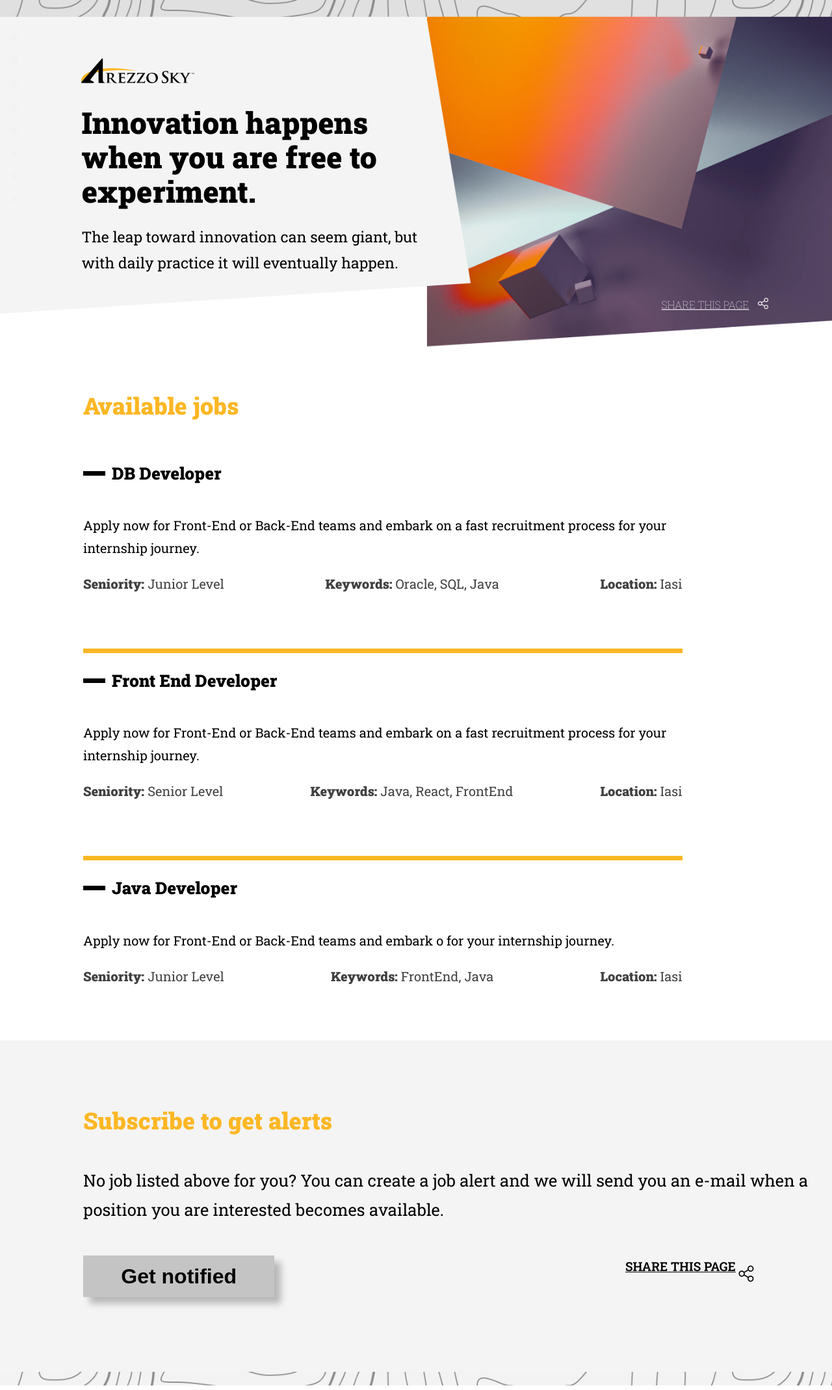
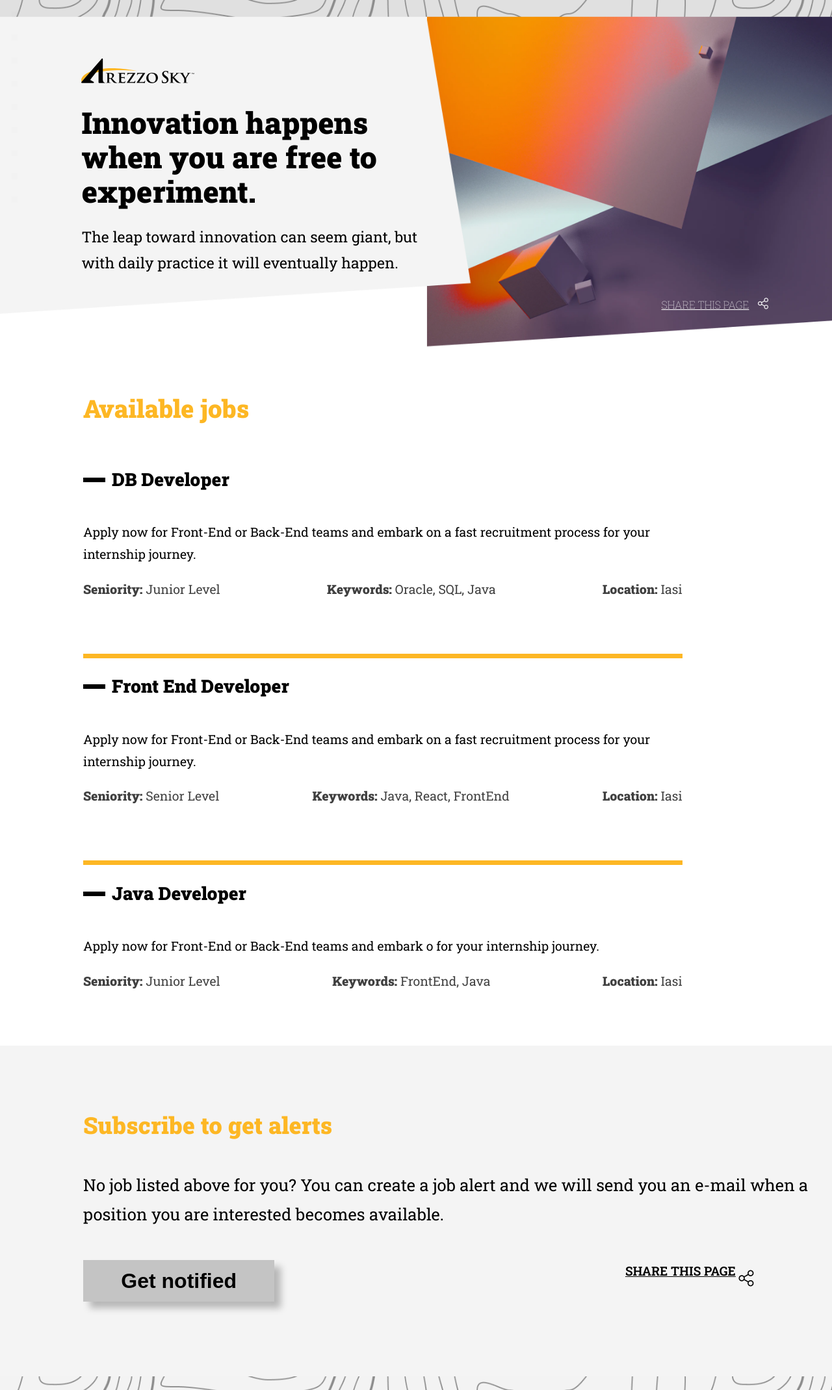
Before and after one commit to dhananjay-fe/dhananjay-fe.github.io, a Jekyll site: the page built from index.html, in a window 1280 px wide. Shown: the whole page at 65% size. Built offline with Jekyll 4.4.1, drawn with Linux system fonts in a browser that asks for light colours.

Commit message:
1st page fonts vw

```diff
--- a/assets/css/main.css
+++ b/assets/css/main.css
@@ -136,6 +136,7 @@ color: #FFFFFF;
 #job-lst-txt{
 font-weight: 900;
 font-size: 36px;
+font-size: 3vw;
 line-height: 175%;
 /* or 63px */
 color: #FDB724;
@@ -169,6 +170,7 @@ color: #FDB724;
     font-style: normal;
 font-weight: 900;
 font-size: 26px;
+font-size: 2.18vw;
 line-height: 1.75;
 color: #000000;
 padding-bottom: 0%;
@@ -179,6 +181,7 @@ text-decoration: none;
     font-style: normal;
     font-weight: 400;
     font-size: 20px;
+    font-size: 1.52vw;
     line-height: 1.75;
     margin-right: 10%;
     color: #000000;
@@ -198,6 +201,7 @@ text-decoration: none;
     font-weight: 900;
     font-size: 20px;
     line-height: 1.75;
+    font-size: 1.52vw;
     color: rgba(0, 0, 0, 0.75);
 
 }
@@ -206,6 +210,7 @@ text-decoration: none;
     font-style: normal;
     font-weight: 400;
     font-size: 20px;
+    font-size: 1.52vw;
     line-height: 1.75;
     color: rgba(0, 0, 0, 0.75);
 
@@ -219,10 +224,6 @@ text-decoration: none;
 
 
 }
-
-
-
-
 
 
 #Homepage .sec3{
```
